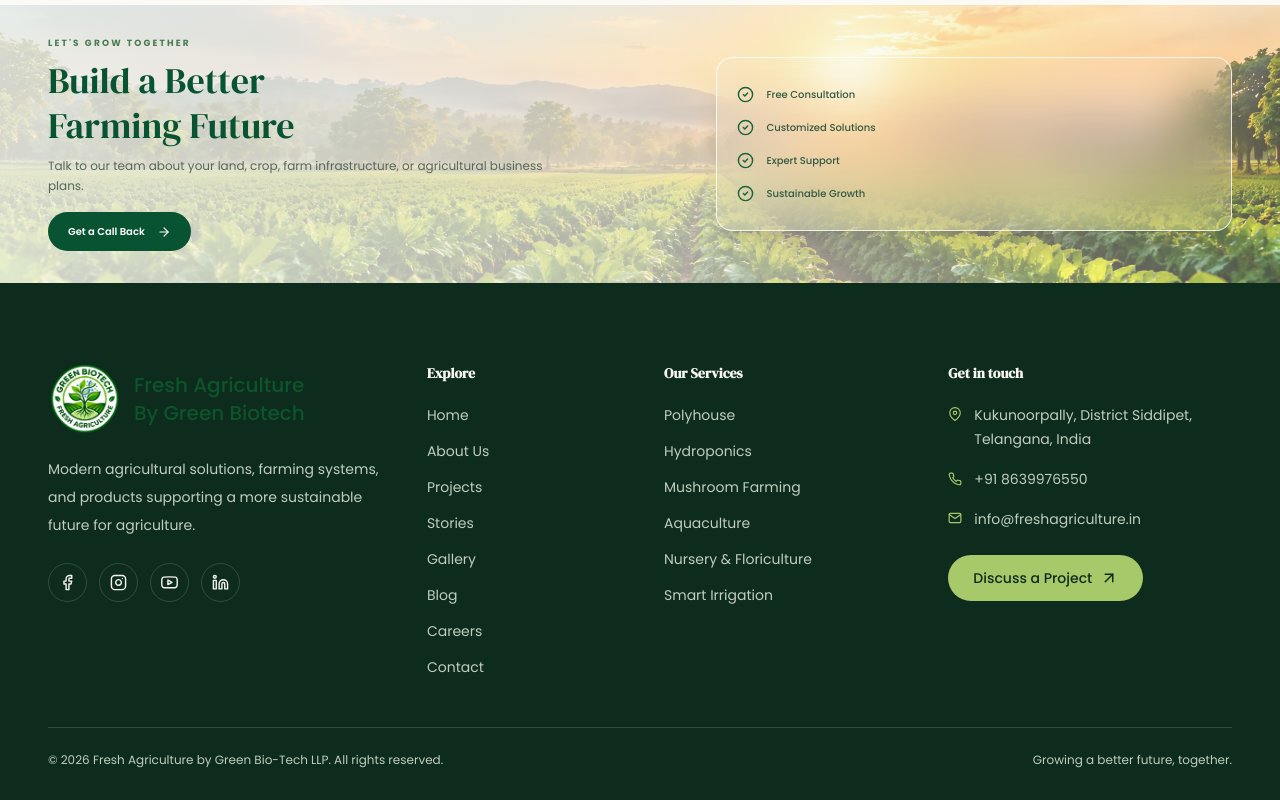
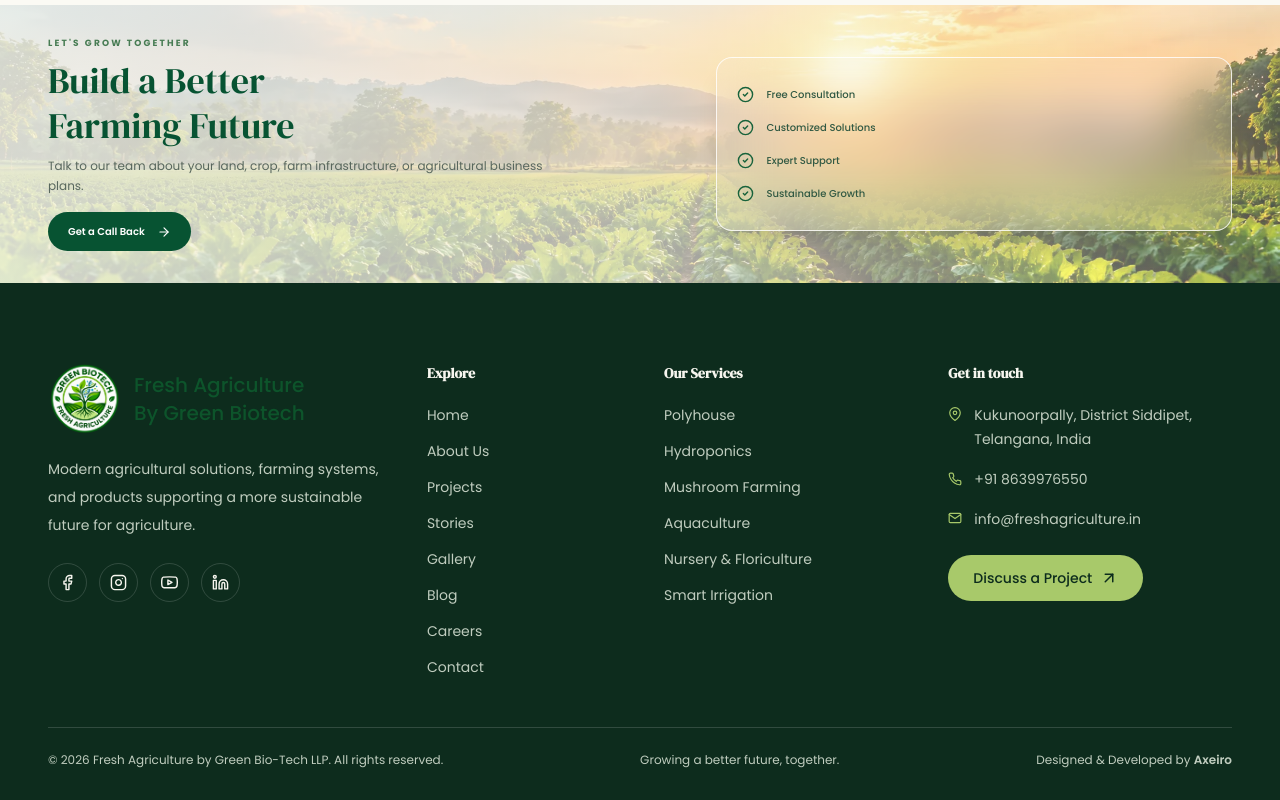
Before and after one commit to Amarjha01/freshagriculture, a Next.js app: page / in a window 1280 px wide. Shown: the part 2954-3754 px from the top of the page. Built offline with nearby package versions, Linux system fonts and the light colour scheme.

Commit message:
updated UI

```diff
--- a/src/components/Footer.jsx
+++ b/src/components/Footer.jsx
@@ -181,7 +181,20 @@ export default function Footer({
   <p>
     © 2026 {companyName}. All rights reserved.
   </p>
+
   <p>Growing a better future, together.</p>
+
+  <p>
+    Designed & Developed by{" "}
+    <a
+      href="https://axeiro.com"
+      target="_blank"
+      rel="noopener noreferrer"
+      className="font-semibold text-[var(--footer-text)] transition-colors hover:text-[#16a34a]"
+    >
+      Axeiro
+    </a>
+  </p>
 </div>
       </div>
     </footer>
```
Lines whose indentation alone changed are shown as unchanged.
